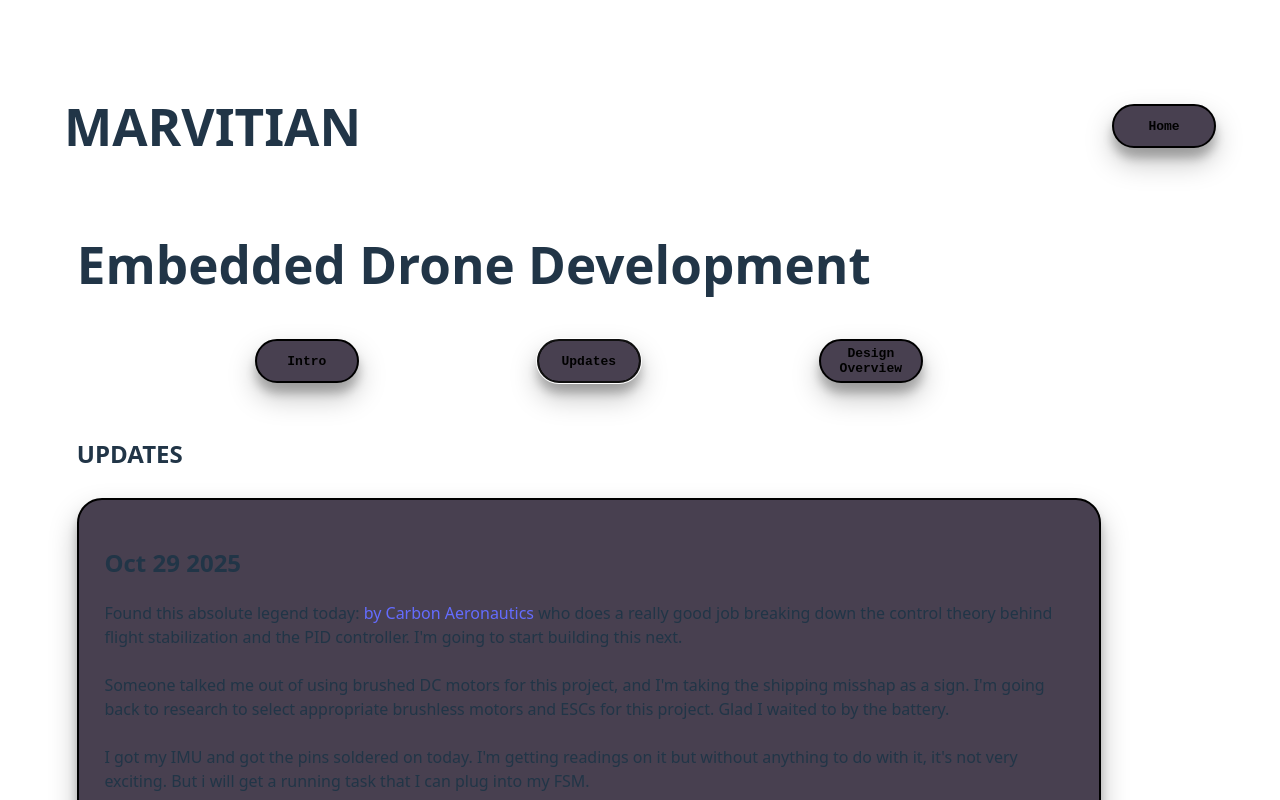
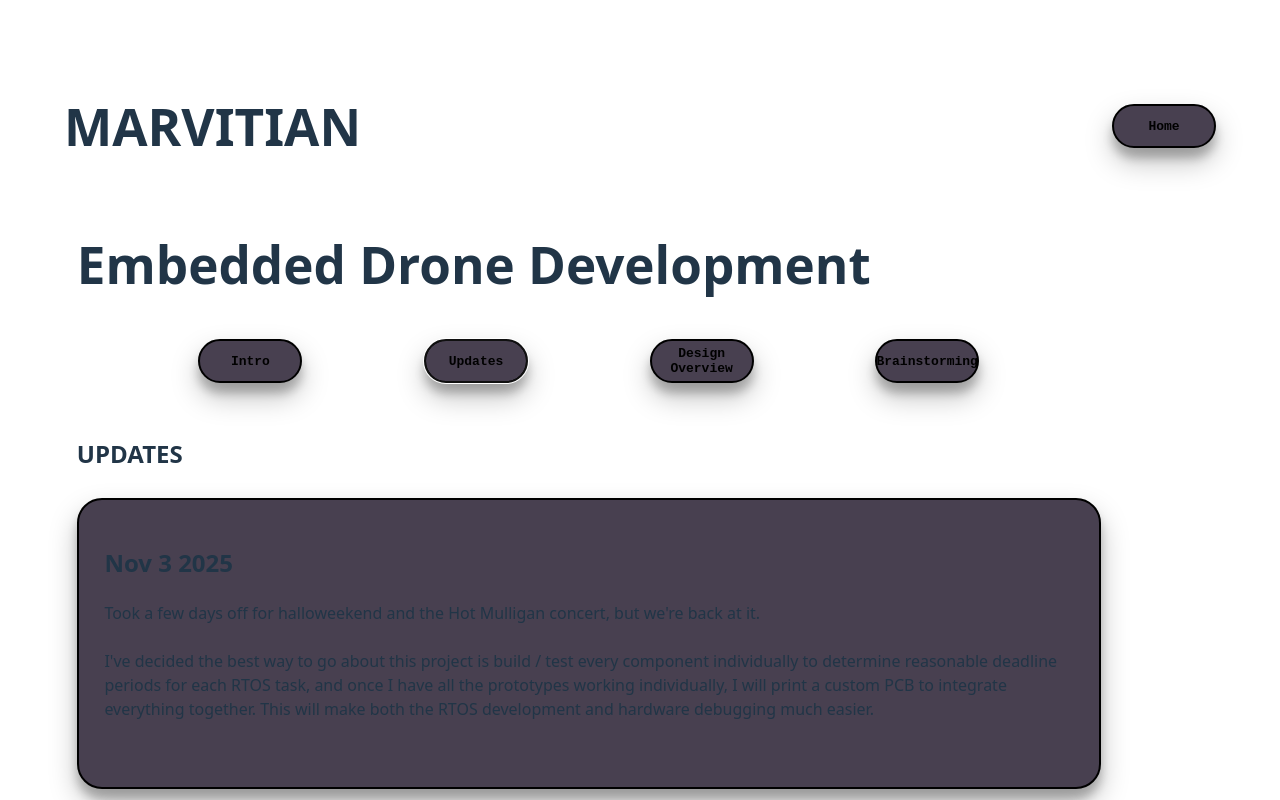
Before and after one commit to marvitian/marvitian_dot_com, a React (Vite) app: page /drone in a window 1280 px wide. Both pictures are taken after a click on the button "Updates". Shown: the top 800 px of the page. Built offline with nearby package versions, Linux system fonts and the light colour scheme.

Commit message:
Commit for original version of website

```diff
--- a/src/pages/DRONE.jsx
+++ b/src/pages/DRONE.jsx
@@ -42,6 +42,20 @@ function Updates()
 {
     return(<div>
                     <h2> UPDATES </h2>
+                    <div className='blog_entry'>
+                        <h2> Nov 3 2025 </h2>
+                        <p>
+                            Took a few days off for halloweekend and the Hot Mulligan concert, but we're back at it.
+                            <br/>
+                            <br/>
+                            I've decided the best way to go about this project is build / test every component individually to determine reasonable
+                            deadline periods for each RTOS task, and once I have all the prototypes working individually, I will print a custom PCB to integrate everything together.
+                            This will make both the RTOS development and hardware debugging much easier.
+                            <br/>
+                            <br/>
+
+                        </p>
+                    </div>
                     <div className='blog_entry'>
                         <h2> Oct 29 2025 </h2>
                         <p>
@@ -288,6 +302,41 @@ function Design_Overview()
     )
 }
 
+function Brainstorming()
+{
+    return(
+        <div>
+            <div className='blog_entry'>
+            <h2> Brainstorming Ideas </h2>
+            <h3> Step one.</h3>
+            <h4> Start with the mission & constraints.</h4>
+            <table className ="brainstorm_table">
+                <tr>
+                    <th> Topic </th> <th> Notes </th>
+                    </tr>
+                <tr>
+                    <td> Target Weight capacity </td> <td> 5 kg </td>
+
+                </tr>
+                <tr>
+                    <td> Flight Time </td> <td> 20 minutes </td>
+                </tr>
+                <tr>
+                    <td> FPV </td> <td> </td>
+                </tr>
+                <tr>
+                    <td> Communications </td>
+                    <td>`</td>
+                </tr>
+            </table>
+            <h3> Step two. </h3>
+            <h3> Battery Fundamentals </h3>
+
+            </div>
+        </div>
+    )
+}
+
 function Nav_bar({ activeView, setActiveView })
 {
     return(
@@ -295,6 +344,8 @@ function Nav_bar({ activeView, setActiveView })
             <button className="buttonBox" onClick={() => setActiveView('intro')}> Intro </button>
             <button className="buttonBox" onClick={() => setActiveView('updates')}> Updates </button>
             <button className="buttonBox" onClick={() => setActiveView('design')}> Design Overview </button>
+            <button className="buttonBox" onClick={() => setActiveView('brainstorming')}> Brainstorming </button>
+
         </div>
     )
 }
@@ -312,6 +363,7 @@ function Drone_page()
             {activeView === 'intro' && <Intro />}
             {activeView === 'design' && <Design_Overview />}
             {activeView === 'updates' && <Updates />}
+            {activeView === 'brainstorming' && <Brainstorming />}
 
             </div>
         </div>
```
